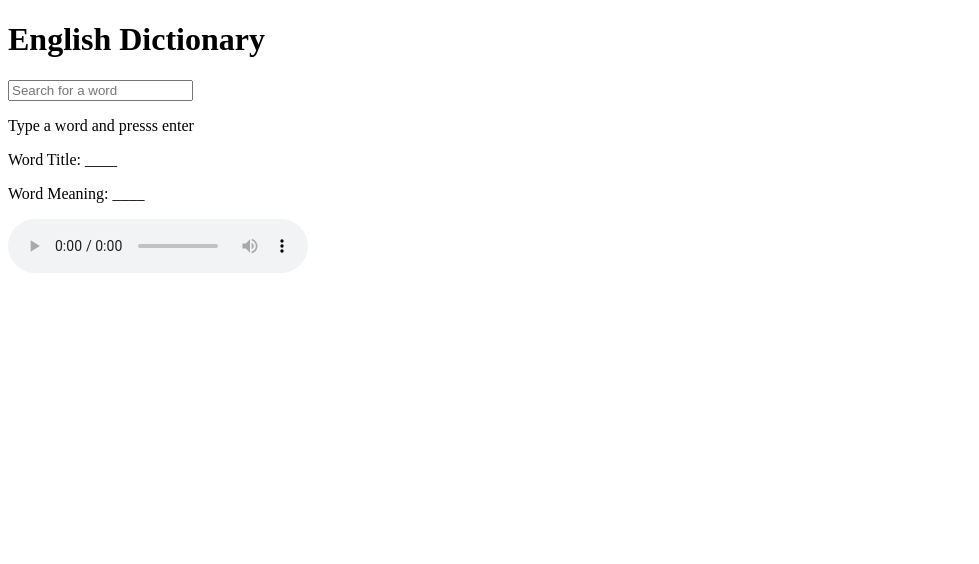
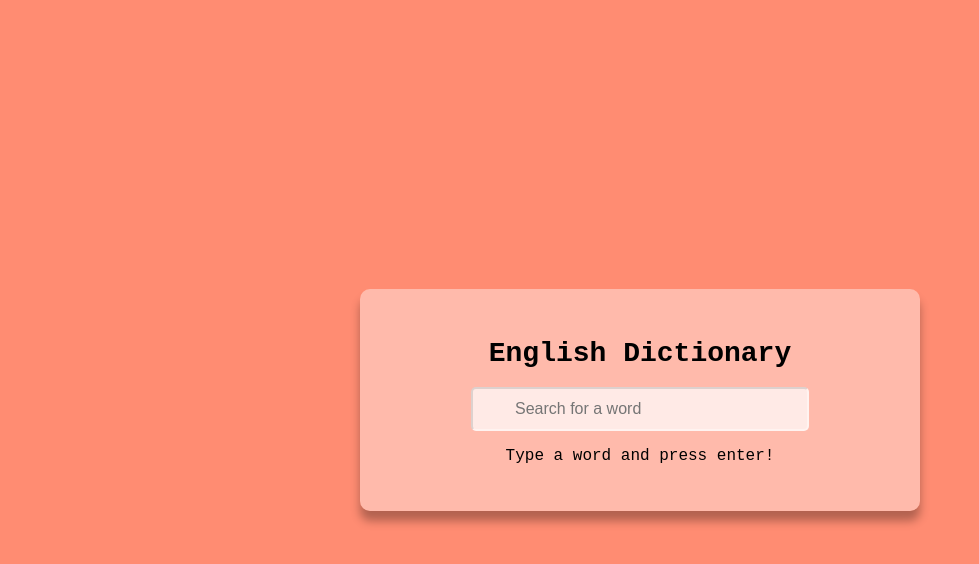
Before and after one commit to stephenkettley/english-dictionary, a plain HTML site: page index.html in a window 1280 px wide. Shown: the whole page, without its empty margins (0-979 px from the left). Drawn offline with Linux system fonts and the light colour scheme.

Commit message:
update styling on elements

```diff
--- a/index.html
+++ b/index.html
@@ -10,7 +10,7 @@
     <div class="container">
         <h1 class="heading">English Dictionary</h1>
         <input type="text" class="input" id="input" placeholder="Search for a word">
-        <p class="info-text" id="info-text">Type a word and presss enter </p>
+        <p class="info-text" id="info-text">Type a word and press enter!</p>
         <div class="meaning-container" id="meaning-container">
             <p>Word Title: <span class="title" id="title">____</span></p>
             <p>Word Meaning: <span class="meaning" id="meaning">____</span></p>
--- a/style.css
+++ b/style.css
@@ -0,0 +1,41 @@
+body {
+    background-color: rgb(255, 140, 114);
+    font-family: 'Courier New', Courier, monospace;
+    padding: 0;
+    margin: 0;
+    display: flex;
+    justify-content: center;
+    height: 100vh;
+    align-items: center;
+    user-select: none;
+}
+
+.container {
+    background-color: rgba(255,255,255, 0.4);
+    padding: 30px;
+    text-align: center;
+    width: 75vw;
+    max-width: 500px;
+    box-shadow: 0 10px 10px rgba(0,0,0, 0.3);
+    border-radius: 10px;
+    margin: 10px;
+    font-weight: 500;
+}
+
+.heading {
+    font-size: 28px;
+}
+
+.input {
+    height: 40px;
+    width: 250px;
+    background-color: rgba(255,255,255, 0.7);
+    border-color: rgba(255,255,255, 0.4);
+    font-size: 16px;
+    padding: 0 42px;
+    border-radius: 5px;
+}
+
+.meaning-container {
+    display: none;
+}
```
